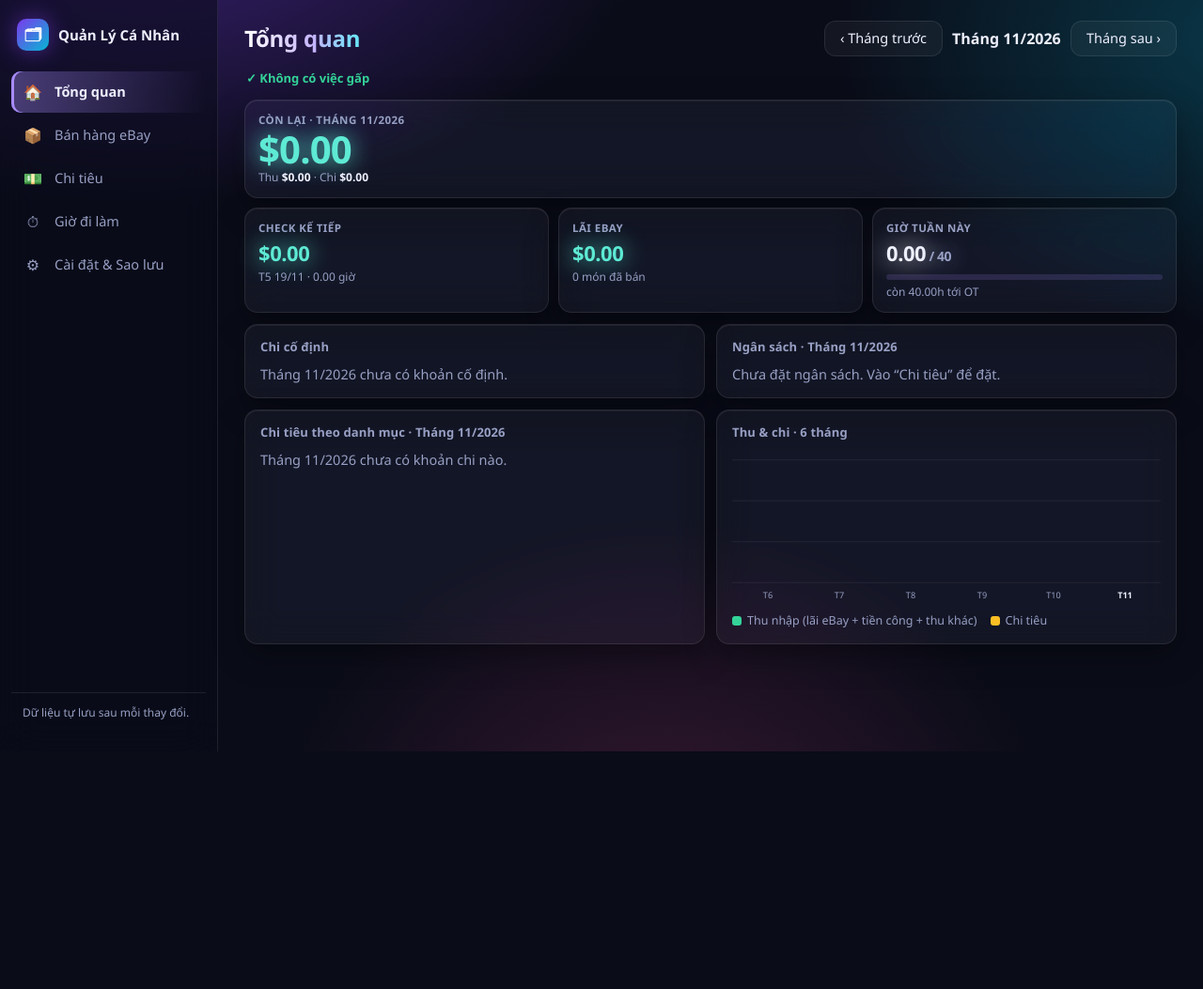
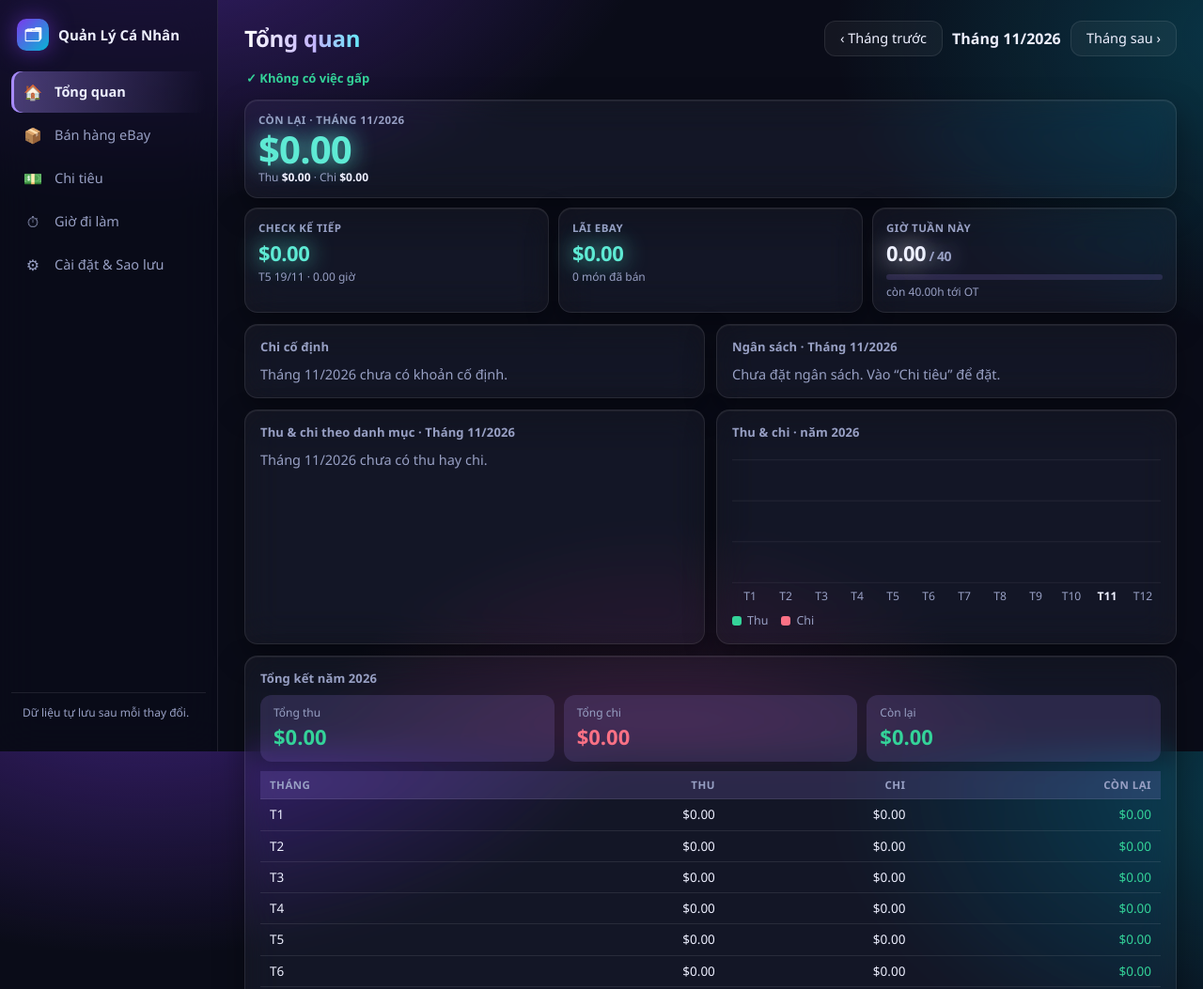
Before and after one commit to bushloc/quan-ly-app, a plain HTML site: page index.html in a window 1280 px wide. Shown: the top 1053 px of the page at 94% size. Before the commit the page ends 800 px from the top, so only its background shows below. Drawn offline with Linux system fonts and the light colour scheme.

Commit message:
Cập nhật app (2026-11-18)

```diff
--- a/index.html
+++ b/index.html
@@ -542,6 +542,12 @@ h2.pg{font-size:24px;margin-bottom:12px}
   .donut svg{width:112px;height:112px}.donut ul{min-width:0;font-size:12.5px}.donut li span:last-child{white-space:nowrap}
   .grid2{grid-template-columns:minmax(0,1fr)}
 }
+.donut .ctr{font-size:12px}.donut .ctr.pos{fill:var(--ok)}.donut .ctr.neg{fill:var(--bad)}
+.donut li.dthu{font-weight:600;padding-bottom:5px;margin-bottom:3px;border-bottom:1px solid var(--line)}.donut li.dtot{color:var(--muted);border-top:1px solid var(--line);margin-top:3px;padding-top:5px}.donut li.dtot i{background:none}
+.chart text{font-size:16px}
+.ysum{display:grid;grid-template-columns:repeat(3,minmax(0,1fr));gap:10px;margin-bottom:10px}.ysum>div{background:var(--soft);border-radius:12px;padding:10px 14px}.ysum span{display:block;font-size:12px;color:var(--muted)}.ysum b{font-size:22px;font-weight:800;font-variant-numeric:tabular-nums}
+.ytab{font-size:13.5px;font-variant-numeric:tabular-nums}.ytab th,.ytab td{padding:6px 10px}.ytab tbody tr{cursor:default}.ytab tbody tr:hover{background:none}.ytab tr.cur td{background:var(--soft);font-weight:700}.ytab tr.fut td{color:var(--muted);opacity:.6}.ytab tfoot td{font-weight:800;border-top:2px solid var(--line);border-bottom:0}.ytab tfoot tr.avg td{font-weight:500;color:var(--muted);border-top:0}
+@media(max-width:760px){.ysum{gap:6px}.ysum>div{padding:8px 10px}.ysum b{font-size:16px}.ytab{font-size:13px}.ytab th,.ytab td{padding:5px 6px}}
 </style>
 </head>
 <body>
@@ -572,8 +578,9 @@ h2.pg{font-size:24px;margin-bottom:12px}
   </div>
   <div class="grid2 hsec">
     <div class="card"><h3 id="homeDonutTitle">Chi theo danh mục</h3><div id="homeDonut"></div></div>
-    <div class="card"><h3>Thu & chi · 6 tháng</h3><div id="homeChart"></div></div>
+    <div class="card"><h3 id="homeChartTitle">Thu & chi</h3><div id="homeChart"></div></div>
   </div>
+  <div class="card hsec" id="homeYear"></div>
 </div>
 
 <div id="mod-ebay" class="hidden">
@@ -1697,31 +1704,49 @@ function countUp(root){
   });
 }
 function barChart(mks,stats,cur){
+  // thu gộp 1 cột (lãi eBay + tiền công + thu khác), chi màu đỏ; 12 tháng của năm, tháng chưa tới để trống
   const W=600,H=220,base=186,top=14,inc=stats.map(s=>s.ebay+s.pay+s.thu),chi=stats.map(s=>s.chi);
   const mx=Math.max(1,...inc,...chi),gw=W/mks.length,bw=Math.min(30,gw/3.2),sc=v=>Math.max(0,v)/mx*(base-top);
   let g="";for(let k=1;k<=3;k++){const y=base-(base-top)*k/3;g+=`<line class="grid" x1="0" x2="${W}" y1="${y}" y2="${y}"/>`}
   mks.forEach((mk,i)=>{
-    const cx=gw*i+gw/2,hi=sc(inc[i]),hc=sc(chi[i]),dly=(i*0.07).toFixed(2);
-    g+=`<rect class="gr" x="${cx-bw-2}" y="${base-hi}" width="${bw}" height="${hi}" rx="5" fill="var(--ok)" style="animation-delay:${dly}s"><title>${mLabel(mk)} · thu nhập ${money(inc[i])}</title></rect>`;
-    g+=`<rect class="gr" x="${cx+2}" y="${base-hc}" width="${bw}" height="${hc}" rx="5" fill="var(--warn)" style="animation-delay:${dly}s"><title>${mLabel(mk)} · chi ${money(chi[i])}</title></rect>`;
-    g+=`<text x="${cx}" y="${base+22}" text-anchor="middle" class="${mk===cur?"cur":""}">T${+mk.slice(5)}${mk.slice(5)==="01"?"/"+mk.slice(2,4):""}</text>`;
+    const cx=gw*i+gw/2,hi=sc(inc[i]),hc=sc(chi[i]),dly=(i*0.04).toFixed(2);
+    g+=`<rect class="gr" x="${cx-bw-1}" y="${base-hi}" width="${bw}" height="${hi}" rx="4" fill="var(--ok)" style="animation-delay:${dly}s"><title>${mLabel(mk)} · thu ${money(inc[i])}</title></rect>`;
+    g+=`<rect class="gr" x="${cx+1}" y="${base-hc}" width="${bw}" height="${hc}" rx="4" fill="var(--bad)" style="animation-delay:${dly}s"><title>${mLabel(mk)} · chi ${money(chi[i])}</title></rect>`;
+    g+=`<text x="${cx}" y="${base+24}" text-anchor="middle" class="${mk===cur?"cur":""}">T${+mk.slice(5)}</text>`;
   });
-  return `<svg class="chart" viewBox="0 0 ${W} ${H}" role="img" aria-label="Thu nhập và chi tiêu 6 tháng">${g}<line class="grid" x1="0" x2="${W}" y1="${base}" y2="${base}"/></svg><div class="lgd"><span><i style="background:var(--ok)"></i>Thu nhập (lãi eBay + tiền công + thu khác)</span><span><i style="background:var(--warn)"></i>Chi tiêu</span></div>`;
-}
-function donut(mk){
-  // khoản cố định tách theo 6 nhóm (đúng màu nhóm), khoản thường theo danh mục
+  return `<svg class="chart" viewBox="0 0 ${W} ${H}" role="img" aria-label="Thu và chi 12 tháng">${g}<line class="grid" x1="0" x2="${W}" y1="${base}" y2="${base}"/></svg><div class="lgd"><span><i style="background:var(--ok)"></i>Thu</span><span><i style="background:var(--bad)"></i>Chi</span></div>`;
+}
+function donut(mk,inc){
+  // vòng ngoài: chi theo danh mục (khoản cố định theo 6 nhóm, đúng màu nhóm); vòng trong: thu gộp.
+  // 2 vòng cùng thước đo: bên nào lớn hơn là trọn vòng, nên nhìn là thấy thu đủ bù chi hay không
   const by={},fxCol={};for(const e of DB.expenses)if(isChi(e)&&monthOf(e.date)===mk){let c=e.cat;if(e.type==="co"){const g=FXM[fxCatOf(e)];c=g.l;fxCol[c]=g.c}by[c]=(by[c]||0)+n(e.amount)}
-  let arr=Object.entries(by).filter(x=>x[1]>0).sort((a,b)=>b[1]-a[1]);const tot=arr.reduce((a,x)=>a+x[1],0);
-  if(!tot)return `<p class="muted" style="margin:0">${mLabel(mk)} chưa có khoản chi nào.</p>`;
+  let arr=Object.entries(by).filter(x=>x[1]>0).sort((a,b)=>b[1]-a[1]);const tot=arr.reduce((a,x)=>a+x[1],0);inc=Math.max(0,inc||0);
+  if(!tot&&!inc)return `<p class="muted" style="margin:0">${mLabel(mk)} chưa có thu hay chi.</p>`;
   if(arr.length>6){const rest=arr.slice(5).reduce((a,x)=>a+x[1],0);arr=arr.slice(0,5).concat([["Khác (gộp)",rest]])}
   const col=c=>{if(fxCol[c])return fxCol[c];const k=DB.cats.indexOf(c);return PAL[(k<0?PAL.length-1:k)%PAL.length]};
-  const R=46,C=2*Math.PI*R;let acc=0,segs="";
-  for(const [c,v] of arr){const len=v/tot*C;segs+=`<circle r="${R}" cx="60" cy="60" fill="none" stroke="${col(c)}" stroke-width="16" stroke-dasharray="${len.toFixed(2)} ${(C-len).toFixed(2)}" stroke-dashoffset="${(-acc).toFixed(2)}"><title>${esc(c)}: ${money(v)}</title></circle>`;acc+=len}
-  return `<div class="donut"><svg viewBox="0 0 120 120" role="img" aria-label="Chi tiêu theo danh mục"><g transform="rotate(-90 60 60)">${segs}</g><text x="60" y="61" text-anchor="middle" class="ctr">${money(tot)}</text><text x="60" y="75" text-anchor="middle" class="ctr2">tổng chi</text></svg><ul>${arr.map(([c,v])=>`<li><i style="background:${col(c)}"></i><span>${esc(c)}</span><span>${money(v)} <span class="muted" style="font-weight:400">${(v/tot*100).toFixed(0)}%</span></span></li>`).join("")}</ul></div>`;
+  const mx=Math.max(tot,inc),R=51,C=2*Math.PI*R,r=39,c2=2*Math.PI*r;let acc=0,segs="";
+  for(const [c,v] of arr){const len=v/mx*C;segs+=`<circle r="${R}" cx="60" cy="60" fill="none" stroke="${col(c)}" stroke-width="10" stroke-dasharray="${len.toFixed(2)} ${(C-len).toFixed(2)}" stroke-dashoffset="${(-acc).toFixed(2)}"><title>${esc(c)}: ${money(v)}</title></circle>`;acc+=len}
+  const il=inc/mx*c2,net=inc-tot;
+  segs+=`<circle r="${r}" cx="60" cy="60" fill="none" stroke="var(--line)" stroke-width="6"/><circle r="${r}" cx="60" cy="60" fill="none" stroke="var(--ok)" stroke-width="6" stroke-dasharray="${il.toFixed(2)} ${(c2-il).toFixed(2)}"><title>Thu: ${money(inc)}</title></circle>`;
+  return `<div class="donut"><svg viewBox="0 0 120 120" role="img" aria-label="Thu và chi theo danh mục"><g transform="rotate(-90 60 60)">${segs}</g><text x="60" y="61" text-anchor="middle" class="ctr ${net>=0?"pos":"neg"}">${money(net)}</text><text x="60" y="73" text-anchor="middle" class="ctr2">thu − chi</text></svg>`+
+    `<ul><li class="dthu"><i style="background:var(--ok);border-radius:50%"></i><span>Thu</span><span>${money(inc)}</span></li>${arr.map(([c,v])=>`<li><i style="background:${col(c)}"></i><span>${esc(c)}</span><span>${money(v)} <span class="muted" style="font-weight:400">${(v/tot*100).toFixed(0)}%</span></span></li>`).join("")}${tot?`<li class="dtot"><i></i><span>Tổng chi</span><span>${money(tot)}</span></li>`:""}</ul></div>`;
+}
+// Tổng kết năm: 3 số lớn + bảng T1–T12 (Thu · Chi · Còn lại) + dòng cả năm
+function yearSummary(yr,mks,stats,cur){
+  const now=mKey(new Date()),inc=s=>s.ebay+s.pay+s.thu,has=(m,s)=>m<=now||inc(s)||s.chi;
+  const T=stats.reduce((a,s)=>({i:a.i+inc(s),c:a.c+s.chi}),{i:0,c:0}),nm=mks.filter((m,i)=>m<=now&&has(m,stats[i])).length||1;
+  const cell=v=>`<td class="num">${money(v)}</td>`;
+  return `<h3>Tổng kết năm ${yr}</h3><div class="ysum"><div><span>Tổng thu</span><b class="pos">${money(T.i)}</b></div><div><span>Tổng chi</span><b class="neg">${money(T.c)}</b></div><div><span>Còn lại</span><b class="${T.i-T.c>=0?"pos":"neg"}">${money(T.i-T.c)}</b></div></div>`+
+    `<table class="ytab"><thead><tr><th>Tháng</th><th class="num">Thu</th><th class="num">Chi</th><th class="num">Còn lại</th></tr></thead><tbody>`+
+    mks.map((m,i)=>{const s=stats[i],net=inc(s)-s.chi;return has(m,s)
+      ?`<tr class="${m===cur?"cur":""}"><td>T${+m.slice(5)}</td>${cell(inc(s))}${cell(s.chi)}<td class="num ${net>=0?"pos":"neg"}">${money(net)}</td></tr>`
+      :`<tr class="fut"><td>T${+m.slice(5)}</td><td class="num">—</td><td class="num">—</td><td class="num">—</td></tr>`}).join("")+
+    `</tbody><tfoot><tr><td>Cả năm</td>${cell(T.i)}${cell(T.c)}<td class="num ${T.i-T.c>=0?"pos":"neg"}">${money(T.i-T.c)}</td></tr><tr class="avg"><td>TB/tháng</td>${cell(T.i/nm)}${cell(T.c/nm)}${cell((T.i-T.c)/nm)}</tr></tfoot></table>`;
 }
 function renderHome(){
   const mk=homeM,t=today(),calc=calcShifts();
-  const mks=[-5,-4,-3,-2,-1,0].map(k=>mShift(mk,k)),stats=mks.map(m=>monthStats(m,calc)),s=stats[5],p=stats[4];
+  // cả năm của tháng đang xem (T1–T12): dùng cho biểu đồ cột và bảng tổng kết năm
+  const yr=mk.slice(0,4),mks=Array.from({length:12},(_,i)=>yr+"-"+String(i+1).padStart(2,"0")),stats=mks.map(m=>monthStats(m,calc)),s=stats[+mk.slice(5)-1],p=monthStats(mShift(mk,-1),calc);
   $("#homeTitle").textContent="Tổng quan";
   $("#hmLabel").textContent=mLabel(mk);
   // 1) việc cần làm ngay (luôn theo hôm nay, không theo tháng đang xem)
@@ -1753,9 +1778,11 @@ function renderHome(){
     `<div class="fxstack">${fxG.filter(g=>g.v>0).map(g=>`<i style="width:${g.v/(fxT||1)*100}%;background:${g.c}" title="${g.l}: ${money(g.v)}"></i>`).join("")}</div>`+
     `<div class="fxleg">${fxG.filter(g=>g.v>0).map(g=>`<div><i style="background:${g.c}"></i>${g.l}<b>${money(g.v)}</b></div>`).join("")}</div>`
     :`<span class="muted">${mLabel(mk)} chưa có khoản cố định.</span>`;
+  $("#homeChartTitle").textContent="Thu & chi · năm "+yr;
   $("#homeChart").innerHTML=barChart(mks,stats,mk);
-  $("#homeDonutTitle").textContent="Chi tiêu theo danh mục · "+mLabel(mk);
-  $("#homeDonut").innerHTML=donut(mk);
+  $("#homeDonutTitle").textContent="Thu & chi theo danh mục · "+mLabel(mk);
+  $("#homeDonut").innerHTML=donut(mk,s.ebay+s.pay+s.thu);
+  $("#homeYear").innerHTML=yearSummary(yr,mks,stats,mk);
   $("#homeBudgetTitle").textContent="Ngân sách · "+mLabel(mk);
   $("#homeBudget").innerHTML=budgetBars(mk)||`<span class="muted">Chưa đặt ngân sách. Vào “Chi tiêu” để đặt.</span>`;
 }
--- a/sw.js
+++ b/sw.js
@@ -1,5 +1,5 @@
 // Mở được khi mất mạng: lấy bản mới từ mạng trước, mất mạng thì dùng bản đã lưu. Supabase (khác domain) không đi qua đây.
-const C = "ql-v7";
+const C = "ql-v8";
 const FILES = ["./", "index.html", "vendor/supabase.js", "manifest.json", "icon-180.png", "icon-192.png", "icon-512.png"];
 self.addEventListener("install", e => { e.waitUntil(caches.open(C).then(c => c.addAll(FILES))); self.skipWaiting(); });
 self.addEventListener("activate", e => {
```
